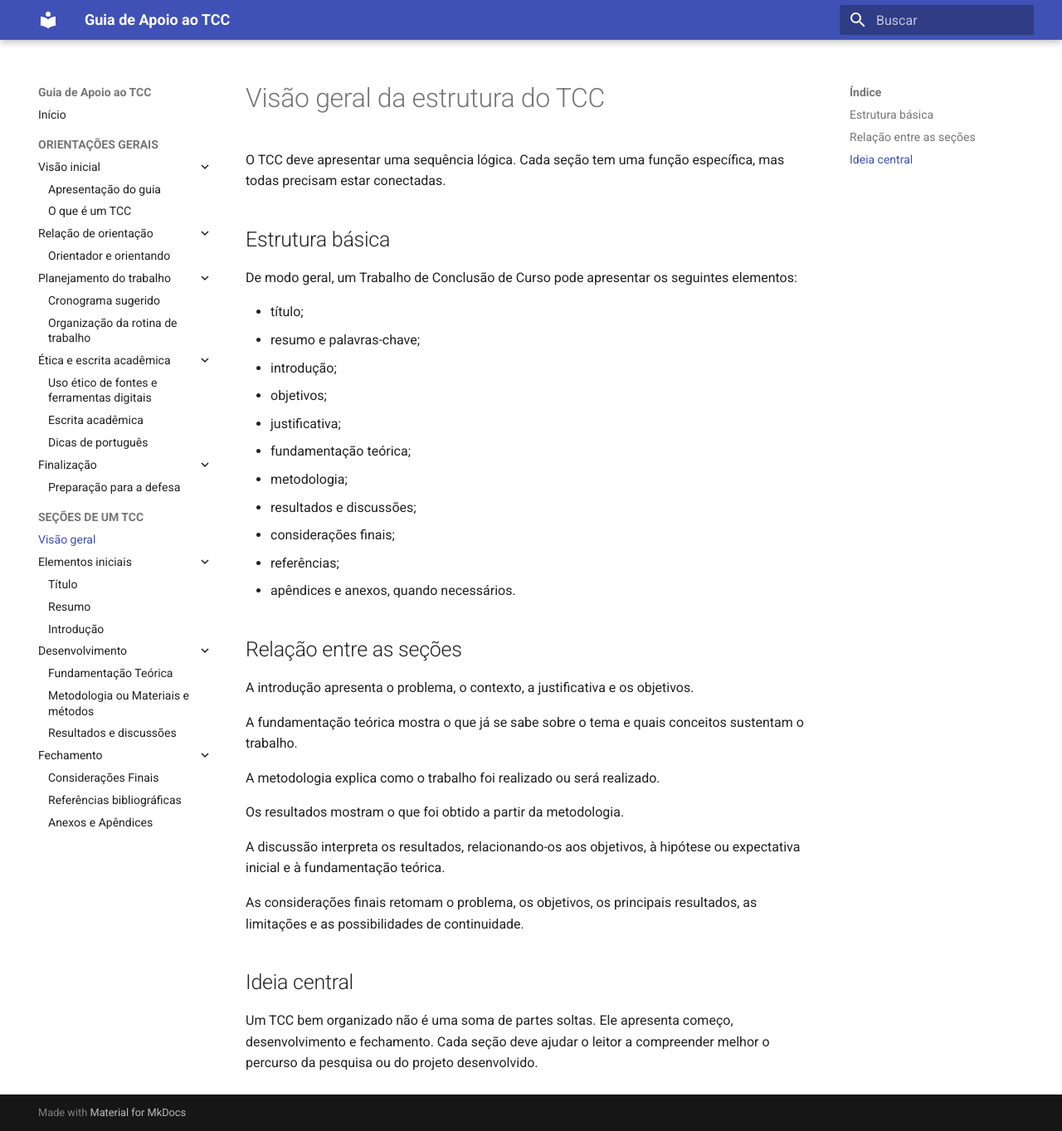
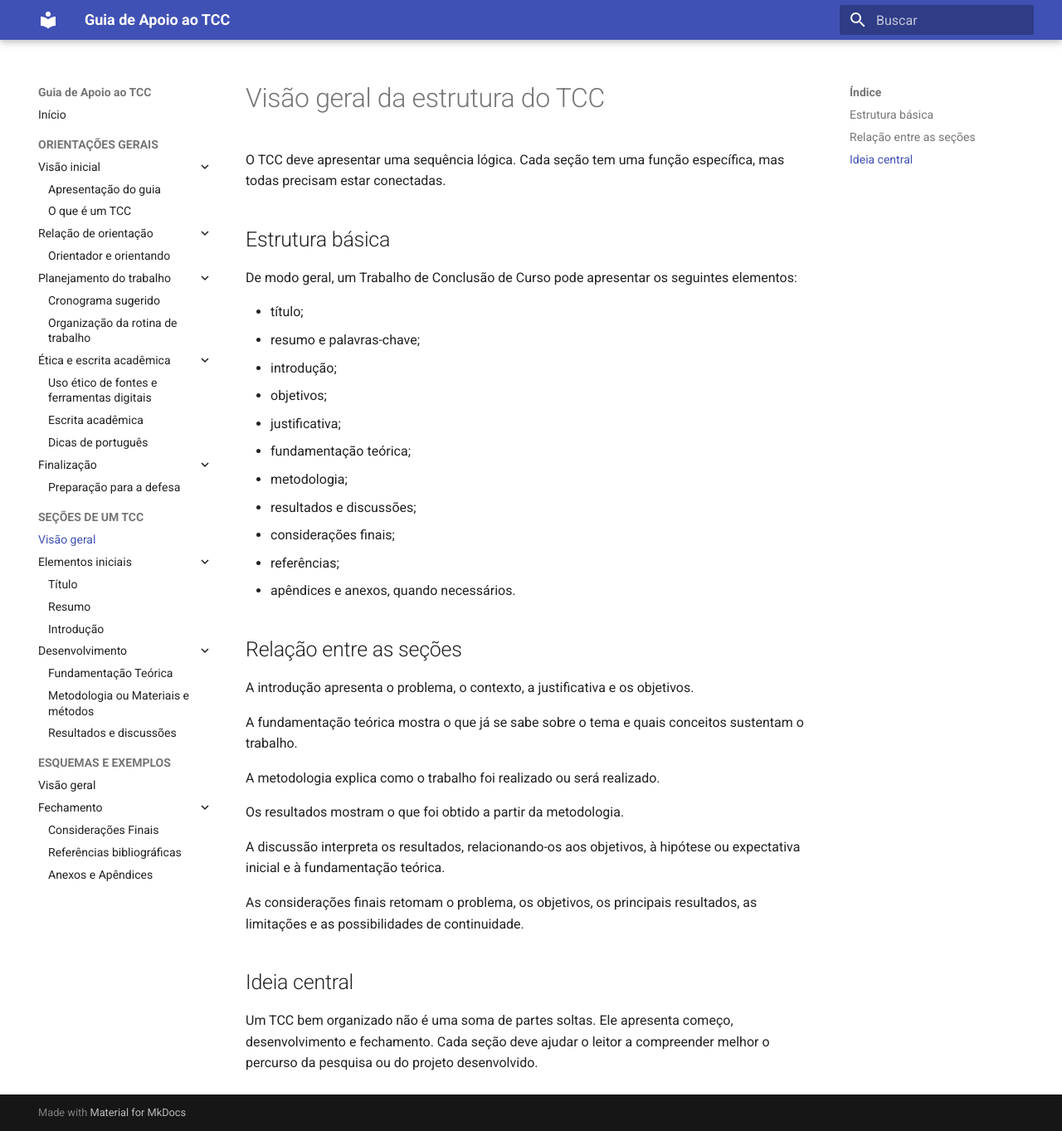
Before and after one commit to danielaflor/tcc, an MkDocs documentation site: the page built from docs/secoes-tcc/visao-geral.md, in a window 1280 px wide and 1363 px high. Shown: the whole window at 83% size. Built offline with MkDocs 1.6.1 and Material for MkDocs 9.7.7, drawn with Linux system fonts in a browser that asks for light colours.

Commit message:
Add section for Schemas and Examples in mkdocs.yml

```diff
--- a/mkdocs.yml
+++ b/mkdocs.yml
@@ -55,6 +55,9 @@ nav:
           - Metodologia ou Materiais e métodos: secoes-tcc/metodologia.md
           - Resultados e discussões: secoes-tcc/resultados-discussoes.md
 
+  - ESQUEMAS E EXEMPLOS:
+      - Visão geral: esquemas-exemplos/visao-geral.md
+
       - Fechamento:
           - Considerações Finais: secoes-tcc/consideracoes-finais.md
           - Referências bibliográficas: secoes-tcc/referencias.md
```
